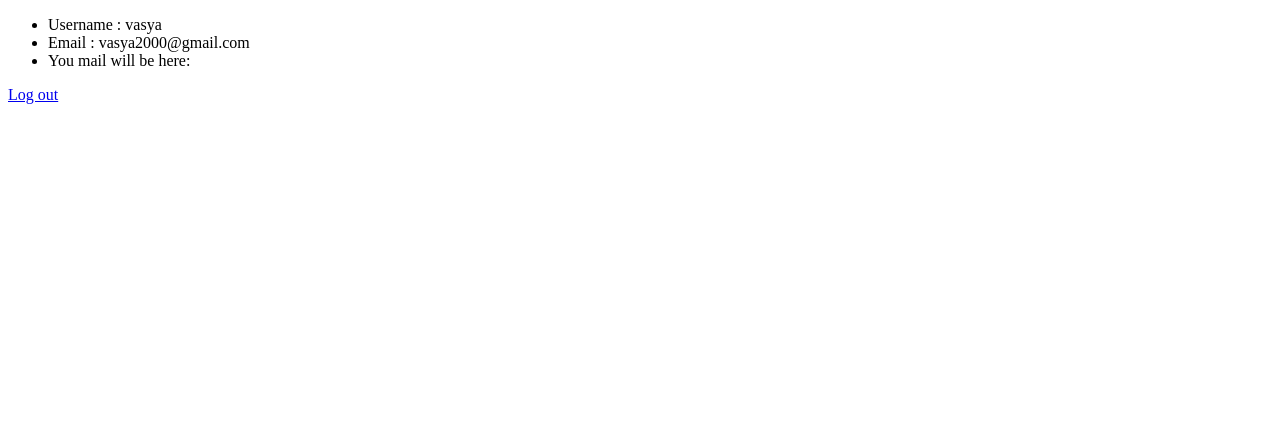
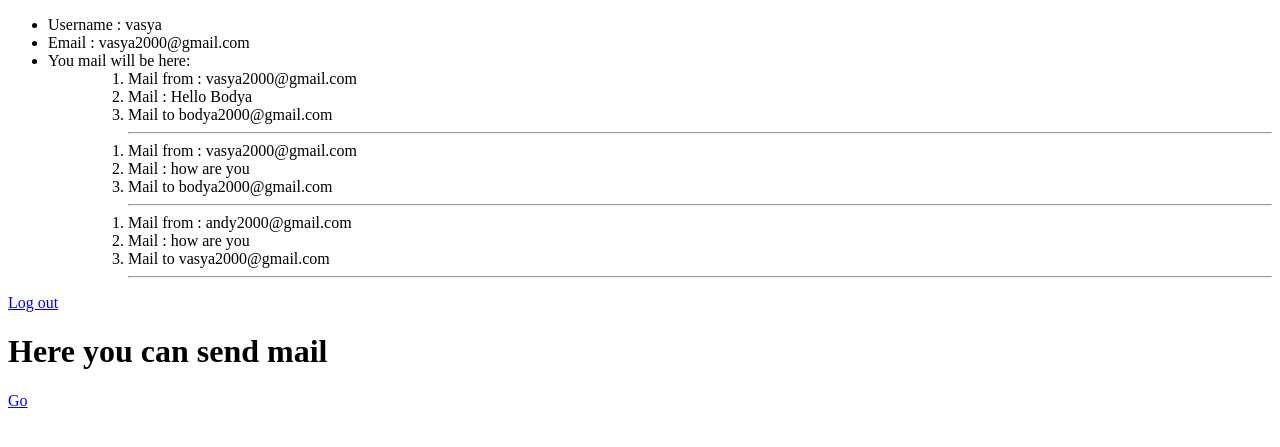
Before and after one commit to first1git1acc/email, a Django app: page /emailapp/userpage in a window 1280 px wide. Shown: the top 447 px of the page. Run offline with Django 4.2, Linux system fonts and the light colour scheme; a user stored in the database is signed in; data comes from the database, SQL or seed files in the repository; both versions use the stored data as it was after the commit.

Commit message:
complite message sender

```diff
--- a/myemail/emailapp/templates/emailapp/userpage.html
+++ b/myemail/emailapp/templates/emailapp/userpage.html
@@ -10,9 +10,24 @@
         <ul>
             <li>Username : {{request.user.username}}</li>
             <li>Email : {{request.user.email}}</li>
-            <li>You mail will be here:</li>
+            <li>You mail will be here:
+                <ul>
+                    {% for i in mails %}
+                    <ol>
+                        <li>Mail from : {{i.mail_from}}</li>
+                        <li>Mail : {{i.mail}}</li>
+                        <li>Mail to {{i.email_to}}</li>
+                        <hr>
+                    </ol>
+                    {% endfor %}
+                </ul>
+            </li>
         </ul>
     </div>
     <a href="{% url 'emailapp:login_views' %}">Log out</a>
+    <div>
+        <h1>Here you can send mail</h1>
+        <a href="{% url 'emailapp:mail' %}">Go</a>
+    </div>
 </body>
 </html>
--- a/myemail/emailapp/urls.py
+++ b/myemail/emailapp/urls.py
@@ -8,5 +8,6 @@ urlpatterns = [
     path("signin",views.signin,name="signin"),
     path("signup",views.signup,name="signup"),
     path("userpage",views.userpage,name="userpage"),
-    path("logout",views.login_views,name="login_views")
+    path("logout",views.login_views,name="login_views"),
+    path("sendmail",views.send_message,name="mail")
 ]
--- a/myemail/emailapp/views.py
+++ b/myemail/emailapp/views.py
@@ -2,9 +2,9 @@ from django.shortcuts import render
 from django.http import HttpResponseRedirect
 from django import forms
 from django.contrib.auth import authenticate,login,logout
-from django.contrib.auth.models import User
 from django.urls import reverse
 from emailapp.models import Mail
+from django.contrib.auth.models import User
 
 class InForm(forms.Form):
     username = forms.CharField(widget=forms.TextInput(attrs={"placeholder":"Username"}))
@@ -12,10 +12,13 @@ class InForm(forms.Form):
 
 class UpForm(forms.Form):
     username = forms.CharField(widget=forms.TextInput(attrs={"placeholder":"Username"}))
-    email = forms.CharField(widget=forms.TextInput(attrs={"placeholder":"Email"}))
+    email = forms.EmailField(widget=forms.TextInput(attrs={"placeholder":"Email"}))
     password = forms.CharField(widget=forms.PasswordInput(attrs={"placeholder":"Password"}))
 
-
+class MessageForm(forms.Form):
+    emailfrom = forms.EmailField(widget=forms.EmailInput(attrs={"placeholder":"Your email"}))
+    mail = forms.CharField(widget=forms.TextInput(attrs={"placeholder":"Write you mail"}))
+    emailto = forms.EmailField(widget=forms.EmailInput(attrs={"placeholder":"Where you want send mail"}))
 # Create your views here.
 def index(request):
     return render(request,'emailapp/mainpage.html')
@@ -61,7 +64,9 @@ def signup(request):
     })
 
 def userpage(request):
-    return render(request,'emailapp/userpage.html')
+    return render(request,'emailapp/userpage.html',{
+        "mails":Mail.objects.filter(email_to=request.user.email)|Mail.objects.filter(mail_from=request.user.email)
+    })
 
 def login_views(request):
     logout(request)
@@ -69,3 +74,17 @@ def login_views(request):
         "message":"was logged out",
         "inform":InForm()
     })
+
+def send_message(request):
+    if request.method == "GET":
+        form = MessageForm(request.GET)
+        if form.is_valid():
+            mf = form.cleaned_data["emailfrom"]
+            m = form.cleaned_data["mail"]
+            mt = form.cleaned_data["emailto"]
+            newmail = Mail(email_to=mt,mail=m,mail_from=mf)
+            newmail.save()
+            return HttpResponseRedirect(reverse('emailapp:userpage'))
+    return render(request,'emailapp/mmail.html',{
+        "mform":MessageForm()
+    })
```
Also changed, not shown: myemail/emailapp/templates/emailapp/mmail.html (added, +17 -0 lines), myemail/db.sqlite3.
